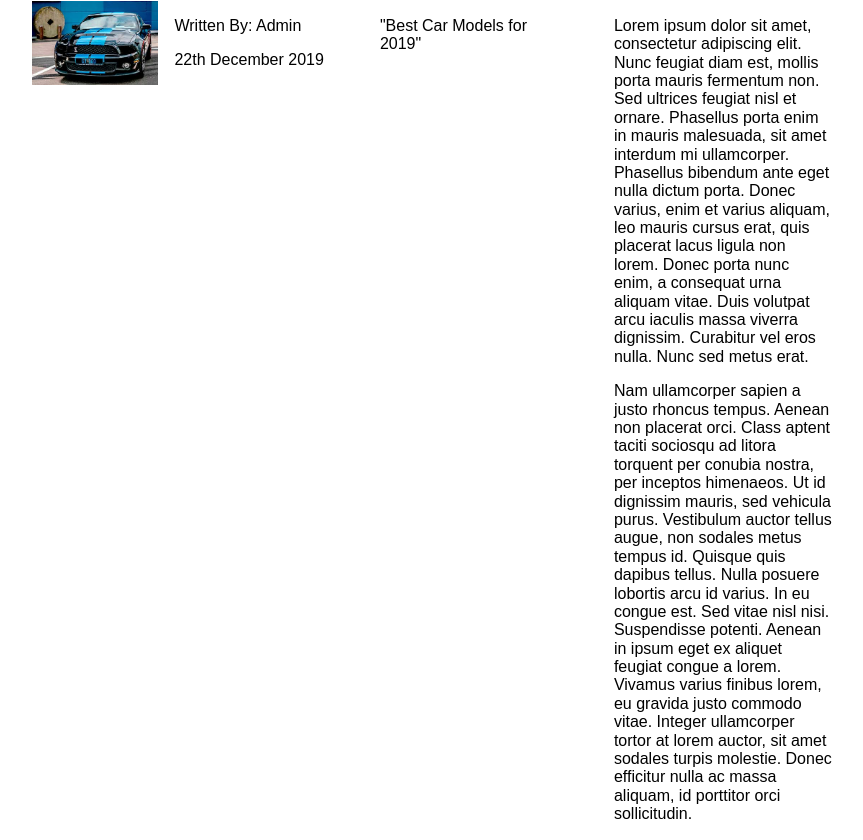
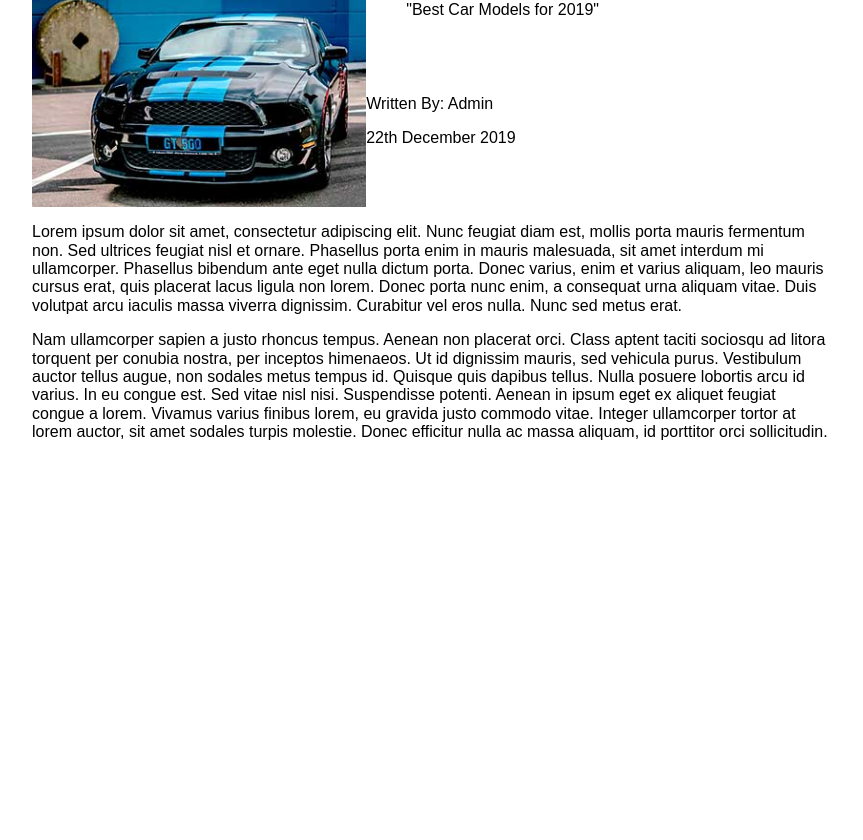
Before and after one commit to shashanknaik808/14_css_grid_101, a plain HTML site: page 05_name/index3.html in a window 1280 px wide. Shown: the part 52-892 px from the top of the page, without its empty margins (208-1071 px from the left). After the commit the page ends 800 px from the top, so only its background shows below. Drawn offline with nearby package versions, Linux system fonts and the light colour scheme.

Commit message:
Grid Template Areas with Media Queries to change the Layout Order

```diff
--- a/05_name/css/style.css
+++ b/05_name/css/style.css
@@ -55,16 +55,38 @@ img {
 
 
 .media-container {
-    margin: 0 auto;
+    /* margin: 0 auto;
     max-width: 800px;
 
     display: grid;
-    grid-template-areas:
+    grid-template-areas:                   index2.html
         "title title title title"
         "image desc desc desc";
-    grid-gap: 1rem;
+    grid-gap: 1rem; */
+
+    margin: 0 auto;
+    width: 100%;
+    display: grid;
+
+    grid-template-areas:
+        "title"
+        "tagline"
+        "info"
+        "image"
+        "entry";
 }
 
+@media (min-width:480px) {
+    .media-container {
+        max-width: 800px;
+        margin: 0 auto;
+        grid-template-areas:
+            "title title"
+            "image tagline"
+            "image info"
+            "entry entry";
+    }
+}
 
 .site-title {
     grid-area: title;
@@ -78,8 +100,14 @@ img {
     grid-area: desc;
 }
 
-.tagline {}
+.tagline {
+    grid-area: tagline;
+}
 
-.info {}
+.info {
+    grid-area: info;
+}
 
-.entry {}
+.entry {
+    grid-area: entry;
+}
```
